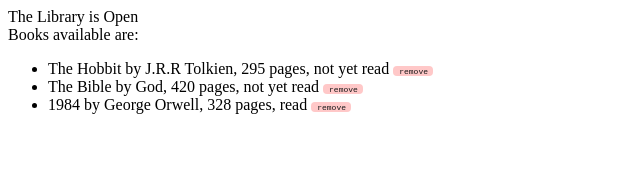
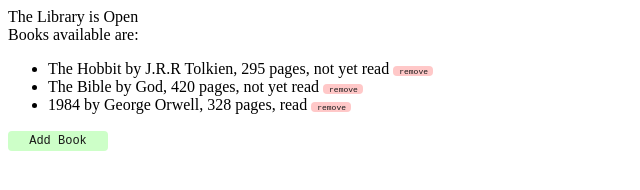
Before and after one commit to EliasBach/odin-js-3, a plain HTML site: page 1_library/index.html in a window 1280 px wide. Shown: the whole page, without its empty margins (0-640 px from the left). Drawn offline with Linux system fonts and the light colour scheme.

Commit message:
rearrange code to prepare for addBookBtn implementation

```diff
--- a/1_library/index.html
+++ b/1_library/index.html
@@ -11,5 +11,6 @@
     The Library is Open<br>
     Books available are:
     <ul id="container"></ul>
+    <button id="AddBookBtn">Add Book</button>
 </body>
 </html>
--- a/1_library/script.js
+++ b/1_library/script.js
@@ -1,5 +1,9 @@
 const myLibrary = [];
 const container = document.querySelector('#container')
+const addBookBtn = document.querySelector('#AddBookBtn')
+addBookBtn.addEventListener('click', () => {
+  // creates Form
+})
 
 function Book(title, author, pages, read) {
   if (!new.target) {
@@ -26,7 +30,7 @@
 
     // remove button functionality
     const remove_button = document.createElement("button")
-    remove_button.setAttribute("class", "remove")
+    remove_button.setAttribute("class", "RemoveBtn")
     entry.appendChild(remove_button)
     remove_button.textContent = "remove"
     remove_button.addEventListener('click', () => {
@@ -37,6 +41,8 @@
   })
 }
 
+
+/// testing
 addBookToLibrary('The Hobbit', 'J.R.R Tolkien', 295, false)
 addBookToLibrary('The Bible', "God", 420, false)
 addBookToLibrary('1984', "George Orwell", 328, true)
--- a/1_library/style.css
+++ b/1_library/style.css
@@ -1,11 +1,22 @@
-.remove {
+button {
     text-align: center;
+    font-family: 'Courier New', Courier, monospace;
+    border-radius: 4px;
+    border-style: none;
+}
+
+.RemoveBtn {
     font-size: 8px;
-    font-family: 'Courier New', Courier, monospace;
     height: 10px;
     width: 40px;
-    border-radius: 4px;
-    border-style: none;
     color: rgb(24, 24, 24);
     background-color: rgb(255, 200, 200);
 }
+
+#AddBookBtn {
+    font-size: 12px;
+    height: 20px;
+    width: 100px;
+    color: rgb(24, 24, 24);
+    background-color: rgb(205, 255, 200);
+}
```
